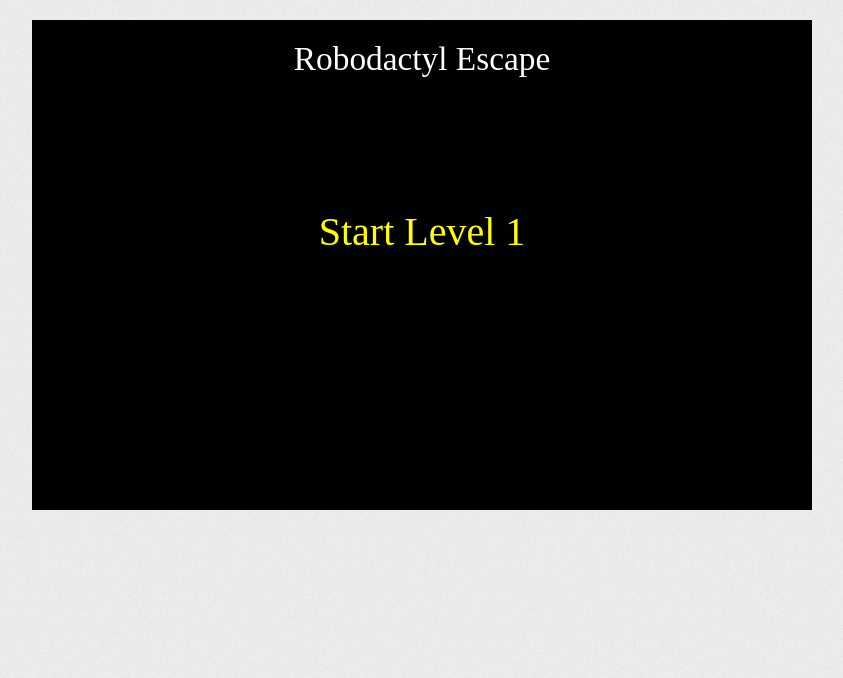
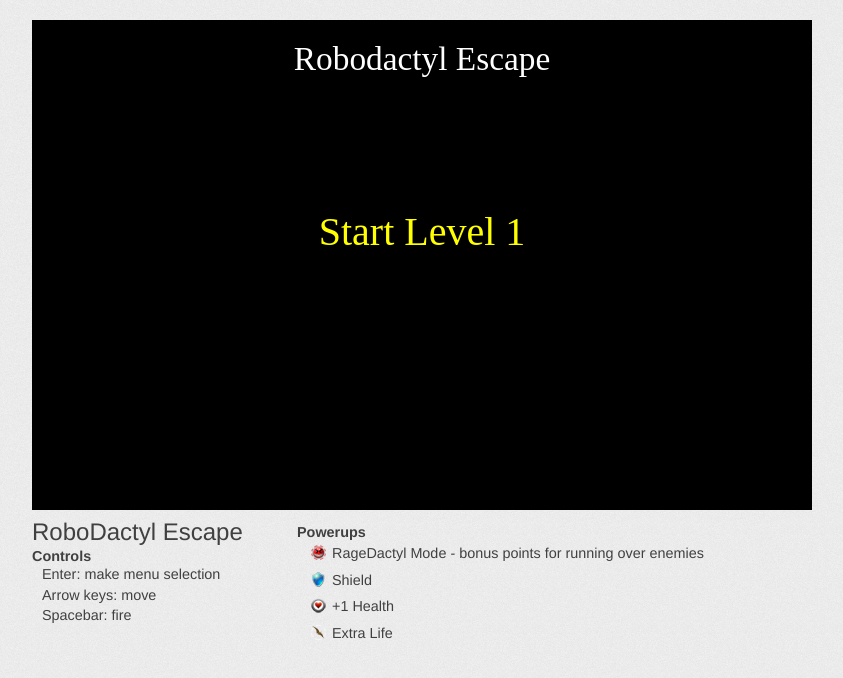
Before and after one commit to andrewberls/Robodactyl, a plain HTML site: page src/index.html in a window 1280 px wide. Shown: the whole page, without its empty margins (218-1061 px from the left). Drawn offline with Linux system fonts and the light colour scheme.

Commit message:
Help text

```diff
--- a/src/css/style.css
+++ b/src/css/style.css
@@ -1,9 +1,59 @@
+/* LAYOUT
+--------------------------------*/
 body {
   background: #eee url(bg.png);
+  color: #404040;
+  font-family: 'Helvetica Neue', Arial, sans-serif;
+  font-size: 16px;
 }
 
 canvas {
-  /*border: 1px solid black;*/
-	margin: 20px auto;
-	display: block;
+  display: block;
+	margin: 20px auto 10px;
 }
+
+.wrapper {
+  margin: 0 auto;
+  /*outline: 1px solid red;*/
+  overflow: auto;
+  width: 780px;
+}
+  .column {
+  /*background-color: red;*/
+    float: left;
+    margin-right: 15px;
+    width: 250px;
+  }
+  .column.large {
+    width: 450px;
+  }
+h2 {
+  font-size: 1.5em;
+}
+ul {
+  font-size: 0.9em;
+  font-weight: bold;
+  margin-top: 5px;
+}
+li {
+/*outline: 1px solid green;*/
+  font-weight: normal;
+  margin: 2px 0 2px 10px;
+  padding: 2px 0;
+}
+
+.powerups li {
+  padding: 5px 25px 5px;
+}
+  .powerups .rage {
+    background: url(../images/menu/rage.png) 4px 4px no-repeat;
+  }
+  .powerups .shield {
+    background: url(../images/menu/shield.png) 4px 4px no-repeat;
+  }
+  .powerups .health {
+    background: url(../images/menu/health.png) 4px 4px no-repeat;
+  }
+  .powerups .life {
+    background: url(../images/menu/extralife.png) 4px 4px no-repeat;
+  }
--- a/src/index.html
+++ b/src/index.html
@@ -4,6 +4,7 @@
   <meta charset="utf-8">
 
   <title>RoboDactyl Escape</title>
+  <link rel="stylesheet" href="css/reset.css">
   <link rel="stylesheet" href="css/style.css">
 </head>
 
@@ -13,9 +14,32 @@
     <p>Your browser does not support the canvas element.</p>
   </canvas>
 
+  <div class="wrapper">
+    <div class="column">
+      <h2>RoboDactyl Escape</h2>
+      <ul>
+        Controls
+        <li>Enter: make menu selection</li>
+        <li>Arrow keys: move</li>
+        <li>Spacebar: fire</li>
+      </ul>
+    </div><!-- .column -->
+
+    <div class="column large">
+      <ul class="powerups">
+        Powerups
+        <li class="rage">RageDactyl Mode - bonus points for running over enemies</li>
+        <li class="shield">Shield</li>
+        <li class="health">+1 Health</li>
+        <li class="life">Extra Life</li>
+      </ul>
+    </div><!-- .column -->
+
+  </div>
+
+
   <script type="text/javascript" src="js/lib/jquery.min.js"></script>
   <script type="text/javascript" src="js/Audio.js"></script>
-  <!--<script type="text/javascript" src="js/lib/underscore.min.js"></script>-->
   <script type="text/javascript" src="js/Utils.js"></script>
   <script type="text/javascript" src="js/GameObject.js"></script>
   <script type="text/javascript" src="js/Background.js"></script>
```
